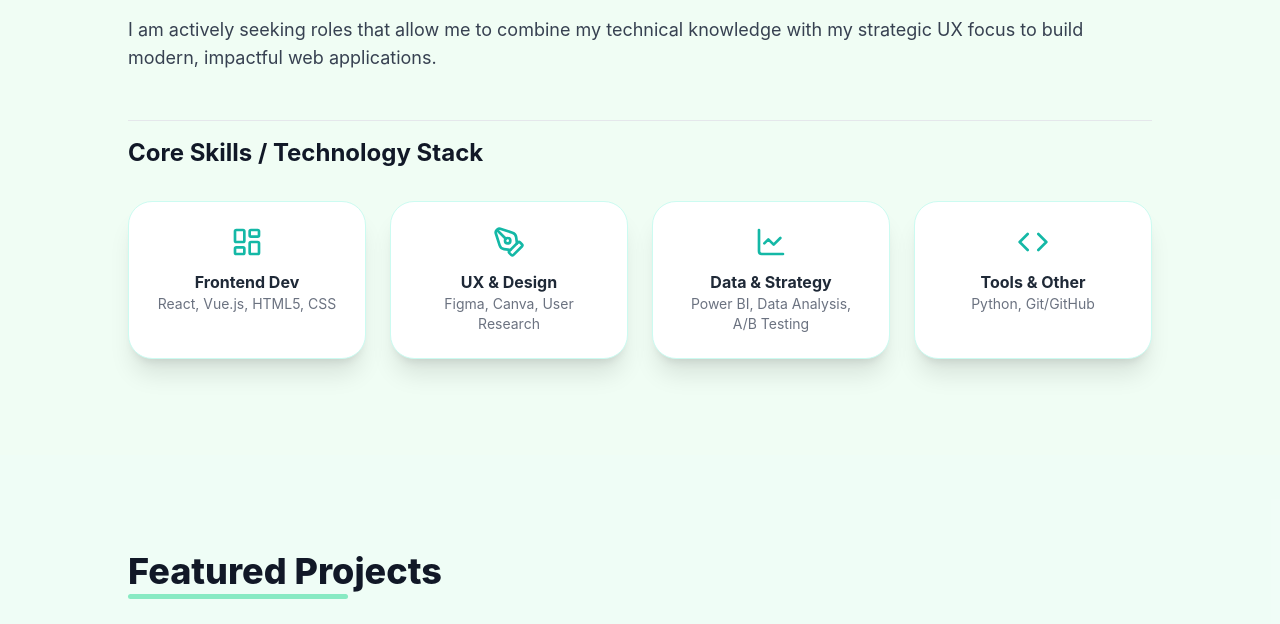
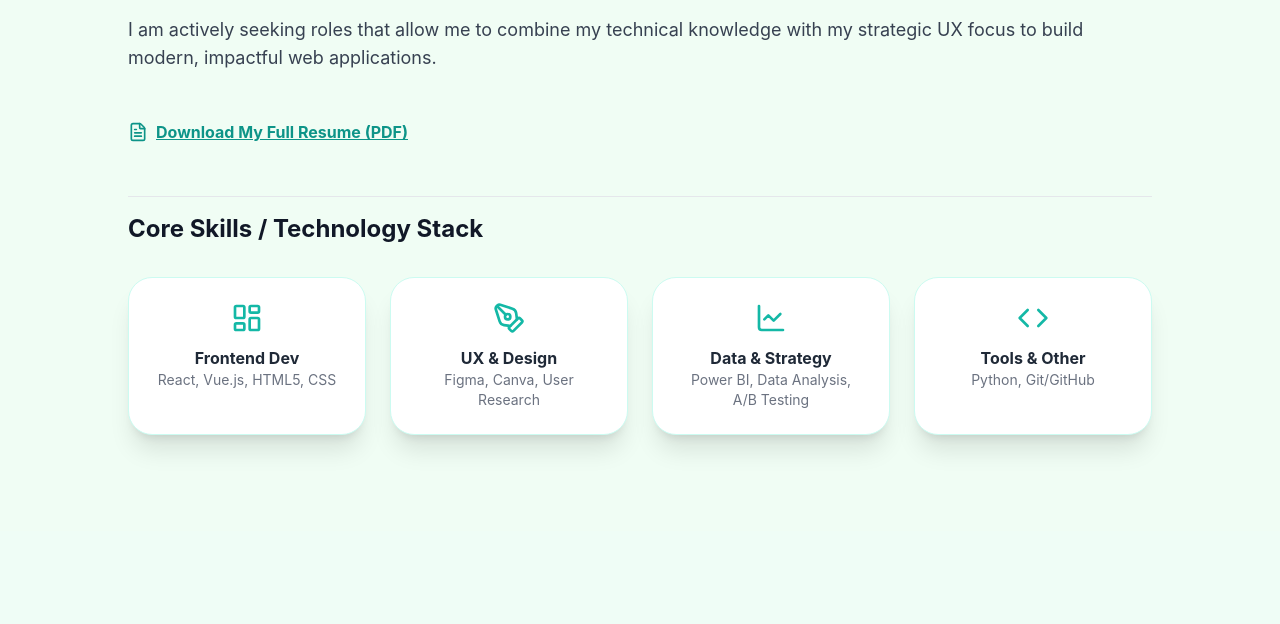
Before and after one commit to averymc21/PortfolioCode, a plain HTML site: page index.html in a window 1280 px wide. Shown: the part 1280-1904 px from the top of the page. Drawn offline with nearby package versions, Linux system fonts and the light colour scheme.

Commit message:
added resume

```diff
--- a/index.html
+++ b/index.html
@@ -145,6 +145,13 @@
                         <p>
                             I am actively seeking roles that allow me to combine my technical knowledge with my strategic UX focus to build modern, impactful web applications.
                         </p>
+                    </div>
+
+                     <!-- Added Resume link under About section -->
+                    <div class="mb-12">
+                         <a href="Final Avery McLean Resume TechSmith Webinar Job.pdf" target="_blank" class="inline-flex items-center text-teal-600 hover:text-teal-700 font-bold underline transition duration-300">
+                            <i data-lucide="file-text" class="w-5 h-5 mr-2"></i> Download My Full Resume (PDF)
+                        </a>
                     </div>
 
                     <!-- Core Skills / Technology Stack -->
```
